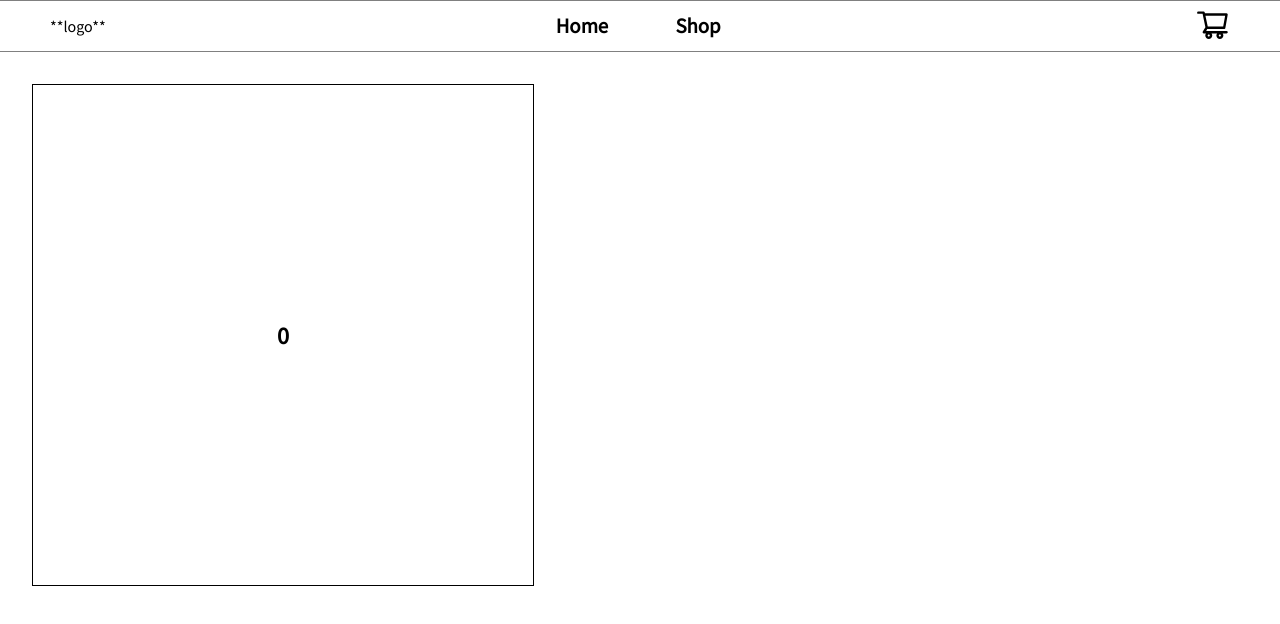
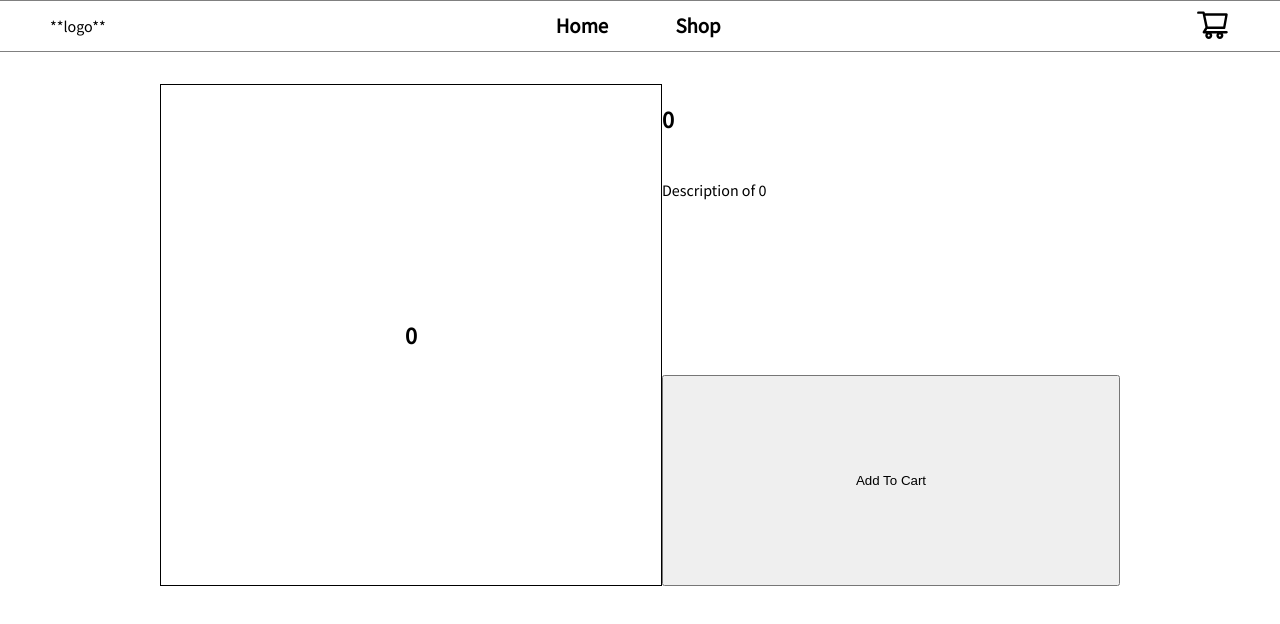
Before and after one commit to hspark220/shopping-cart, a React (Create React App) app: page /shop/0 in a window 1280 px wide. Shown: the top 624 px of the page. Built offline with nearby package versions, Linux system fonts and the light colour scheme.

Commit message:
Add product page style

```diff
--- a/src/css/products.css
+++ b/src/css/products.css
@@ -20,14 +20,39 @@
 
 .productPage {
     padding: 2rem;
+    margin: auto;
+    width: 75%;
+    display: grid;
+
+    grid-template: 5rem 1fr 1fr/ 1fr 1fr;
+    grid-template-areas:
+    "picture title"
+    "picture description"
+    "picture add"
+    ;
+
 }
 
 .product-picture {
+    grid-area: picture;
     width: 500px;
     height: 500px;
     border: solid 1px;
+    margin: auto;
 
     display: flex;
     justify-content: center;
     align-items: center;
 }
+
+.title {
+    grid-area: title;
+}
+
+.description {
+    grid-area: description;
+}
+
+.add {
+    grid-area: add;
+}
--- a/src/pages/ProductPage.js
+++ b/src/pages/ProductPage.js
@@ -9,10 +9,12 @@ const ProductPage = props => {
         <>
             <Navigation/>
             <div className="productPage">
-
+                <h2 className='title'>{id}</h2>
+                <p className="description">Description of  {id}</p>
                 <div className="product-picture">
                     <h2>{id}</h2>
                 </div>
+                <button className="add">Add To Cart</button>
             </div>
         </>
 
```
